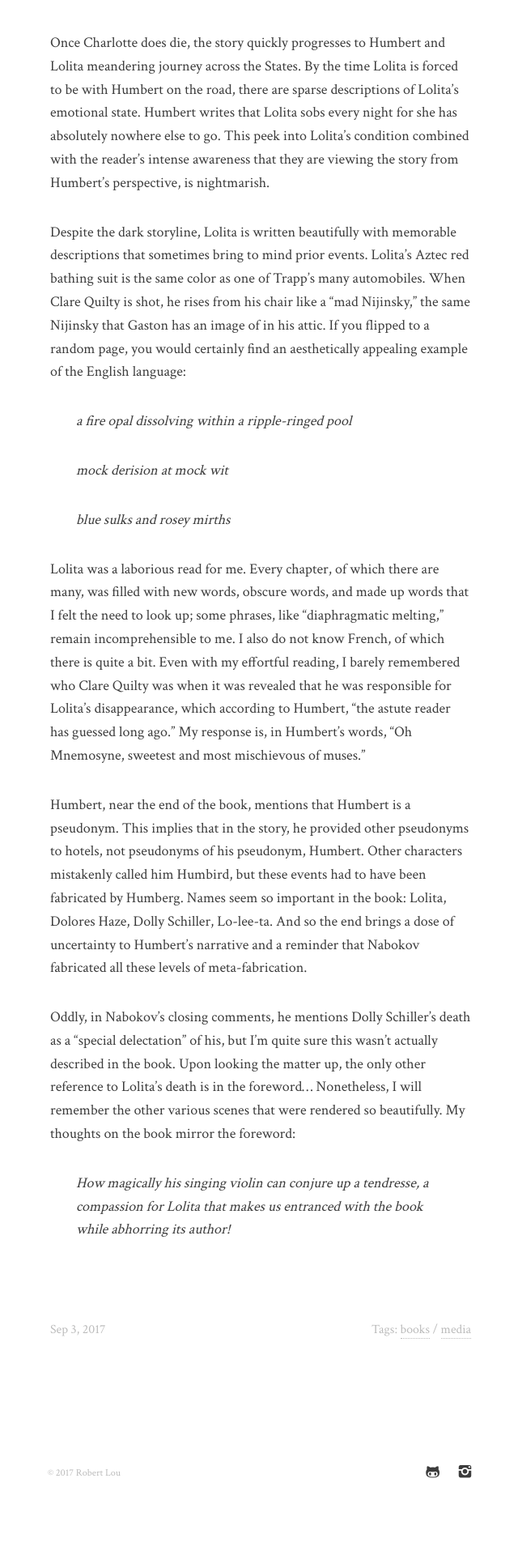
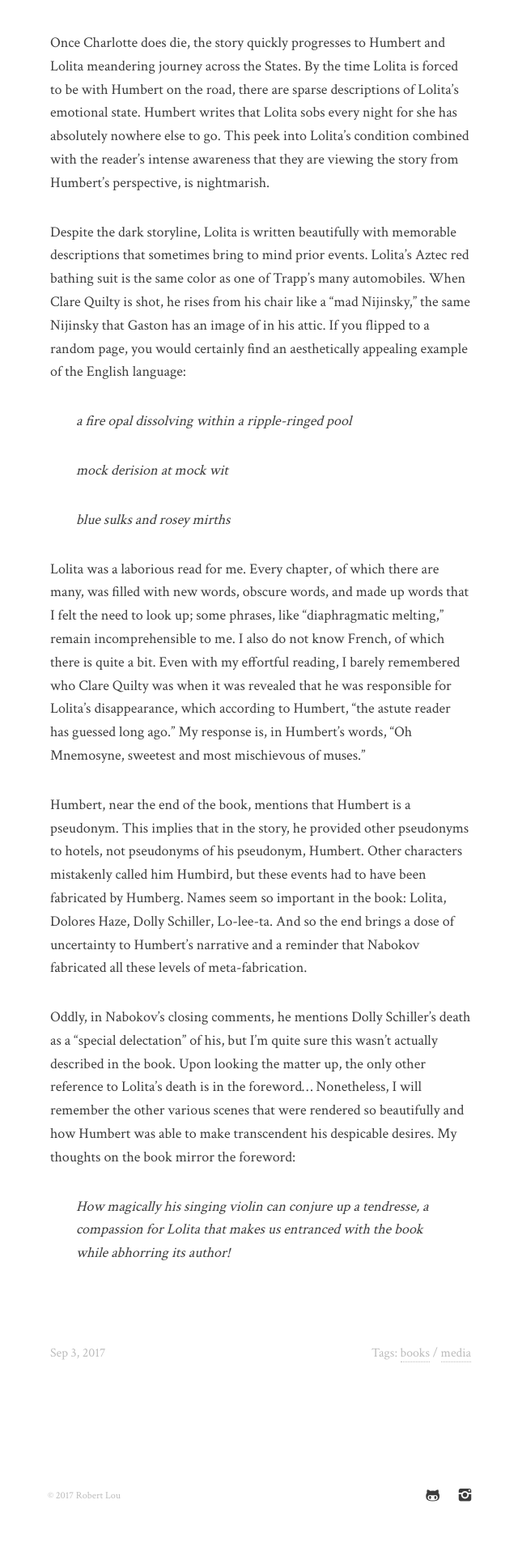
Before and after one commit to boblou/personalWebsite2, a Jekyll site: the page built from _posts/2017-09-03-lolita.md, in a window 1280 px wide. Shown: the part 1007-2922 px from the top of the page at 81% size, without its empty margins (318-958 px from the left). Built offline with Jekyll 4.4.1, drawn with Linux system fonts in a browser that asks for light colours; comment, search, counter and statistics services are not loaded; before the commit the page ends 2893 px from its top, so only the background shows below that.

```diff
--- a/_posts/2017-09-03-lolita.md
+++ b/_posts/2017-09-03-lolita.md
@@ -25,7 +25,7 @@ My response is, in Humbert's words, "Oh Mnemosyne, sweetest and most mischievous
 Humbert, near the end of the book, mentions that Humbert is a pseudonym. This implies that in the story, he provided other pseudonyms to hotels, not pseudonyms of his pseudonym, Humbert. Other characters mistakenly called him Humbird, but these events had to have been fabricated by Humberg. Names seem so important in the book: Lolita, Dolores Haze, Dolly Schiller, Lo-lee-ta. And so the end brings a dose of uncertainty to Humbert's narrative and a reminder that Nabokov fabricated all these levels of meta-fabrication.
 
 Oddly, in Nabokov's closing comments, he mentions Dolly Schiller's death as a "special delectation" of his, but I'm quite sure this wasn't actually described in the book. Upon looking the matter up, the only other reference to Lolita's death is in the foreword...
-Nonetheless, I will remember the other various scenes that were rendered so beautifully. My thoughts on the book mirror the foreword:
+Nonetheless, I will remember the other various scenes that were rendered so beautifully and how Humbert was able to make transcendent his despicable desires. My thoughts on the book mirror the foreword:
 
 >How magically his singing violin can conjure up a tendresse, a compassion for Lolita
 >that makes us entranced with the book while abhorring its author!
--- a/_sass/kagami/_typography.scss
+++ b/_sass/kagami/_typography.scss
@@ -2,6 +2,11 @@
 [lang^="zh-Hans"] { line-height: 1.8; @include font-serif-zh-Hans; }
 [lang^="zh-Hant"] { line-height: 1.8; @include font-serif-zh-Hant; }
 [lang^="ja"]      { line-height: 1.8; @include font-serif-ja; }
+
+summary {
+  outline:none;
+  font-size:1.8em
+}
 
 body {
   color: $content-color;
```
Also changed, not shown: _posts/2017-09-04-its-all-about-perspective.md (added, +27 -0 lines), notes.md (+2 -2 lines), projects.md (+1 -1 lines), assets/img/parallelProjection.png (added), assets/img/perspective.png (added).
